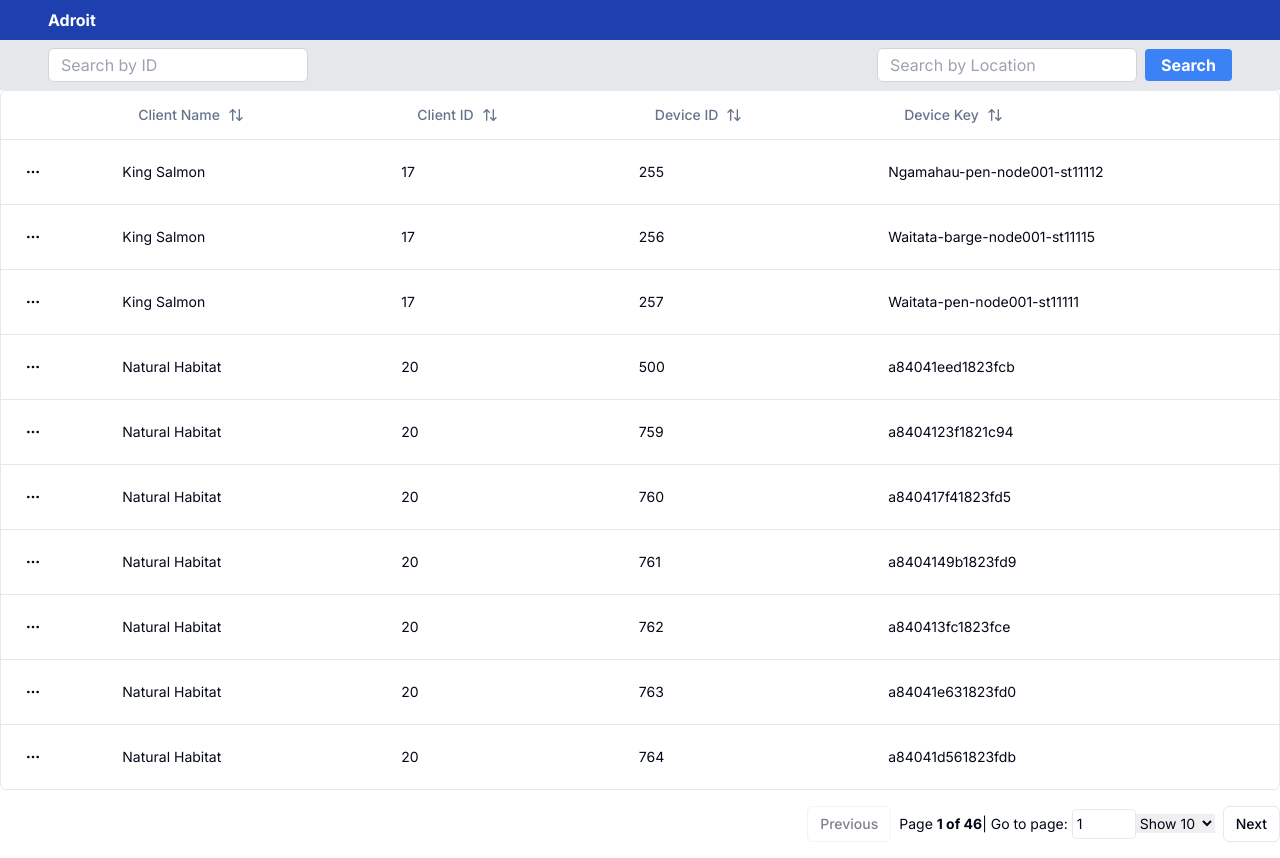
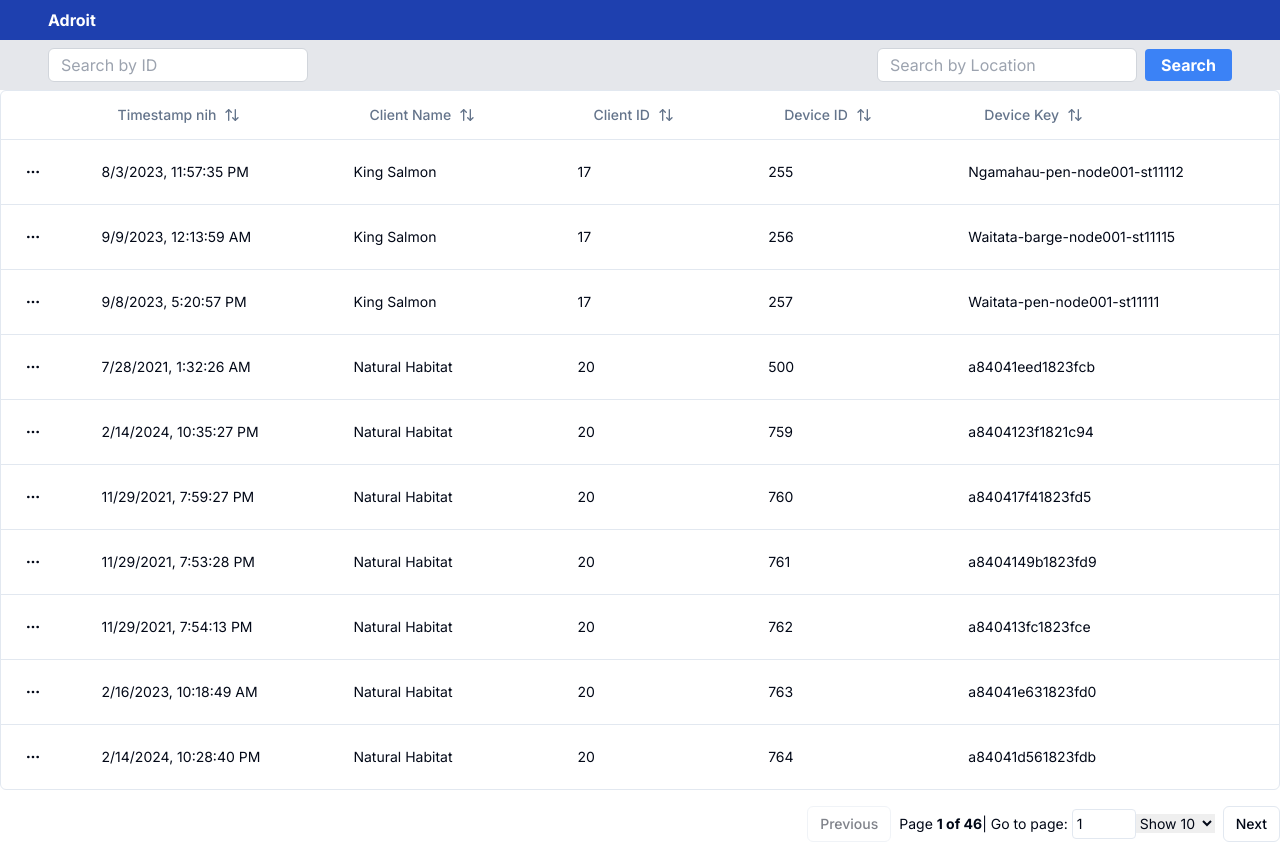
Before and after one commit to songexile/Adroit-Frontend-Manager, a Next.js app: page / in a window 1280 px wide. Built offline with nearby package versions, Linux system fonts and the light colour scheme.

Commit message:
trying the timestamp column

```diff
--- a/src/app/iotTable/columns.tsx
+++ b/src/app/iotTable/columns.tsx
@@ -17,13 +17,19 @@ interface FlattenedJson {
   client_id: string;
   device_id: string;
   device_key: string;
-  [key: string]: string; // Dynamic metrics
+  [key: string]: string | { timestamp: number; value: string };
 }
 
 // Declare an empty array initially
 let columns: ColumnDef<FlattenedJson>[] = [];
 
 export const initializeColumns = (metrics: string[]) => {
+  // Extract timestamp from the first metric
+  const firstMetric = metrics.length > 0 ? metrics[0] : null;
+
+   // Sorting state for timestamp column
+   let timestampSorting: 'asc' | 'desc' | undefined = undefined;
+
   // Initialize columns with the static columns
   columns = [
     {
@@ -56,6 +62,35 @@ export const initializeColumns = (metrics: string[]) => {
               </DropdownMenuItem>
             </DropdownMenuContent>
           </DropdownMenu>
+        );
+      },
+    },
+    // Temp solution
+    {
+      accessorKey: 'Timestamp',
+      header: ({ column }) => {
+        return (
+          <Button
+            variant='ghost'
+            onClick={() => column.toggleSorting(column.getIsSorted() === 'asc')}
+          >
+            Timestamp nih
+            <ArrowUpDown className='ml-2 h-4 w-4' />
+          </Button>
+        );
+      },
+      cell: ({ row }) => {
+        const device = row.original;
+        const firstMetricKey = Object.keys(device)[4]; // Assuming the first metric key is at index 4
+        const timestampData = device[firstMetricKey] as {
+          timestamp: number;
+          value: string;
+        };
+        const timestamp = timestampData ? timestampData.timestamp : undefined;
+
+        // Render the timestamp
+        return (
+          <span>{timestamp ? new Date(timestamp).toLocaleString() : ''}</span>
         );
       },
     },
--- a/src/app/page.tsx
+++ b/src/app/page.tsx
@@ -46,16 +46,9 @@ function flattenNestedData(data: any): DynamicMetricData[] {
           device_key: device.device_key,
         };
 
-        // const metrics = device.metrics;
-
-        // let metricIndex = 0;
-        // for (const metricKey in metrics) {
-        //   if (metrics.hasOwnProperty(metricKey)) {
-        //     flattenedDevice[`metric_${metricIndex}_${metricKey}`] =
-        //       metrics[metricKey].value;
-        //     metricIndex++;
-        //   }
-        // }
+        for (const metricName in device.metrics) {
+          flattenedDevice[`metric_${metricName}`] = device.metrics[metricName];
+        }
 
         flattenedData.push(flattenedDevice);
       }
```
